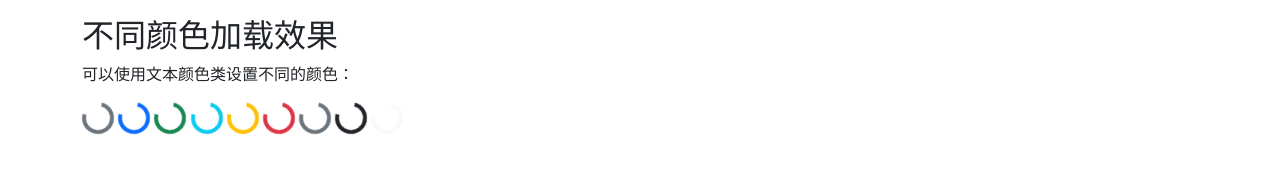
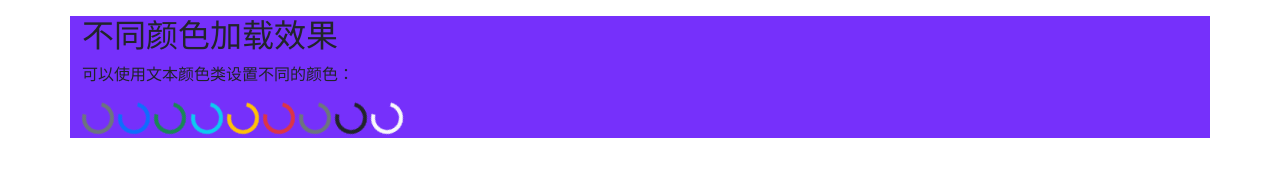
Before and after one commit to wjandxlj/resume, a plain HTML site: page index.html in a window 1280 px wide. Drawn offline with nearby package versions, Linux system fonts and the light colour scheme.

Commit message:
提交静态css

```diff
--- /dev/null
+++ b/css/index.css
@@ -0,0 +1,4 @@
+.wrapper {
+    margin:30px;
+    background:#7630Fb
+}
--- a/index.html
+++ b/index.html
@@ -4,12 +4,13 @@
     <title>Bootstrap5 实例</title>
     <meta charset="utf-8">
     <meta name="viewport" content="width=device-width, initial-scale=1">
+    <link href="./css/index.css" rel="stylesheet">
     <link href="https://cdn.staticfile.net/twitter-bootstrap/5.1.1/css/bootstrap.min.css" rel="stylesheet">
     <script src="https://cdn.staticfile.net/twitter-bootstrap/5.1.1/js/bootstrap.bundle.min.js"></script>
 </head>
 <body>
 
-<div class="container mt-3">
+<div class="container mt-3 wrapper">
     <h2>不同颜色加载效果</h2>
     <p>可以使用文本颜色类设置不同的颜色：</p>
 
```
